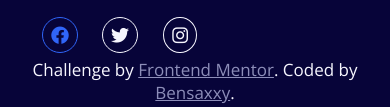
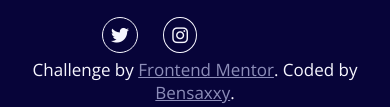
Before and after one commit to Bensaxxy/fylo-landing-page-with-two-column-layout-master, a plain HTML site: page index.html in a window 390 px wide. In both pictures the pointer is over the icon 60 px from the left and 2806 px from the top of the page. Shown: the part 2771-2878 px from the top of the page. Drawn offline with nearby package versions, Linux system fonts and the light colour scheme.

Commit message:
updating my codes
updating my codes

```diff
--- a/style.css
+++ b/style.css
@@ -622,9 +622,7 @@ footer{
     text-align: center;
   }
   .Socia-icons a i:hover{
-    color: var(--Bright-Blue);
-    border: 1px solid var(--Bright-Blue);
-    transition: 0.5s;
+    display: none;
   }
 }
 @media screen and (max-width: 400px) {
@@ -896,8 +894,6 @@ footer{
     text-align: center;
   }
   .Socia-icons a i:hover{
-    color: var(--Bright-Blue);
-    border: 1px solid var(--Bright-Blue);
-    transition: 0.5s;
+    display: none;
   }
 }
```
